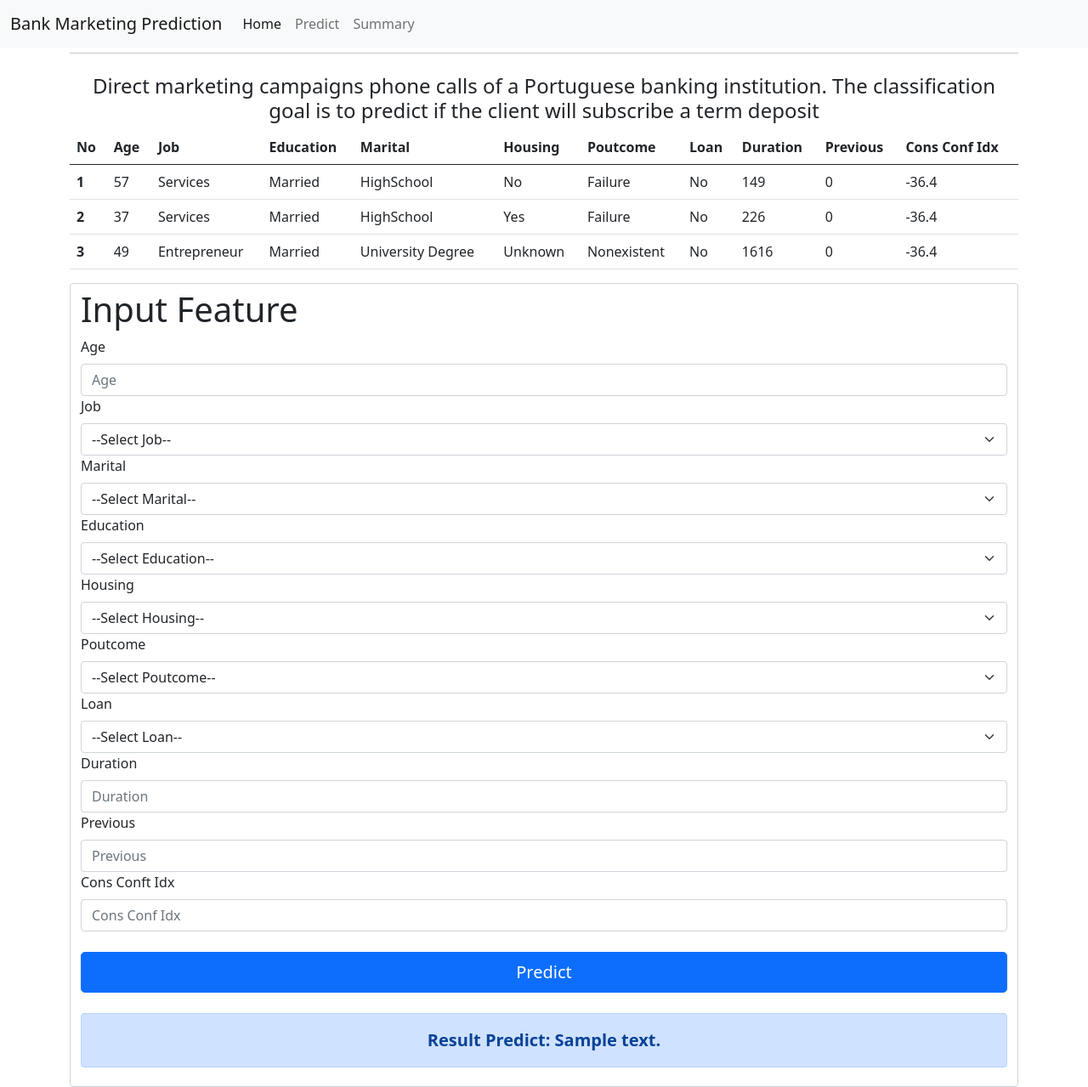
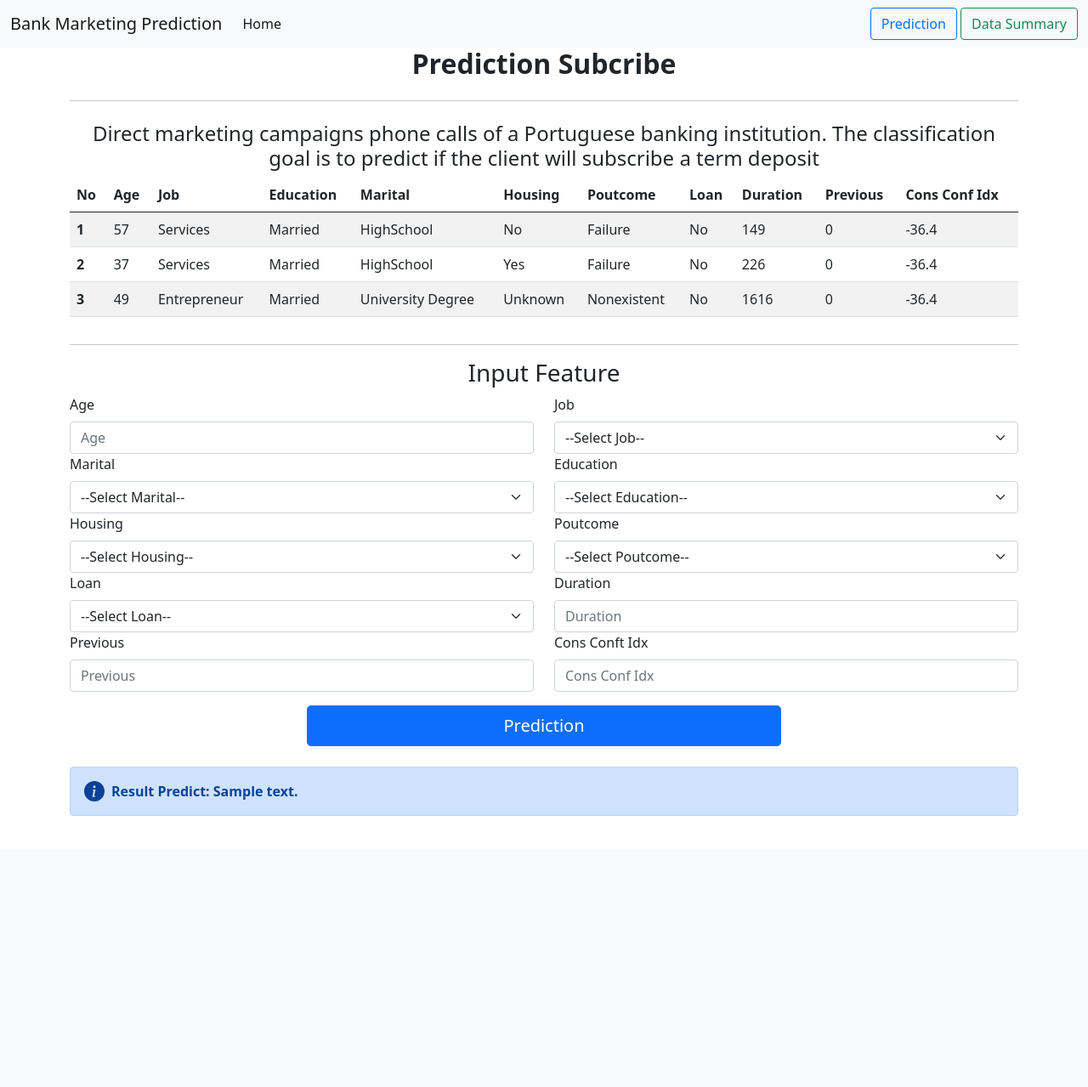
Before and after one commit to RohMad777/milestone2, a Flask app: template templates/predict.html in a window 1280 px wide. Shown: the whole page at 85% size. After the commit the page ends 960 px from the top, so only its background shows below. Run offline with Flask 2, Linux system fonts and the light colour scheme; the template is opened without the code that fills it: most values are stand-ins (such as "Sample title", 1, 10 or a date in 2020); parts of the project's set-up code (start-up, migrations or seed data) failed here and were passed over.

Commit message:
uodate final

```diff
--- a/templates/includes/_navbar.html
+++ b/templates/includes/_navbar.html
@@ -1,23 +1,25 @@
-<div class="container">
-<nav class="navbar navbar-expand-lg navbar-light bg-light navbar fixed-top">
+
+  <nav class="navbar navbar-expand-lg navbar-light bg-light">
     <div class="container-fluid">
       <a class="navbar-brand" href="/">Bank Marketing Prediction</a>
-      <button class="navbar-toggler" type="button" data-bs-toggle="collapse" data-bs-target="#navbarNav" aria-controls="navbarNav" aria-expanded="false" aria-label="Toggle navigation">
+      <button class="navbar-toggler" type="button" data-bs-toggle="collapse" data-bs-target="#navbarTogglerDemo02" aria-controls="navbarTogglerDemo02" aria-expanded="false" aria-label="Toggle navigation">
         <span class="navbar-toggler-icon"></span>
       </button>
-      <div class="collapse navbar-collapse" id="navbarNav">
-        <ul class="navbar-nav">
+      <div class="collapse navbar-collapse" id="navbarTogglerDemo02">
+        <ul class="navbar-nav me-auto mb-2 mb-lg-0">
           <li class="nav-item">
             <a class="nav-link active" aria-current="page" href="/">Home</a>
           </li>
-          <li class="nav-item">
-            <a class="nav-link" href="/predict">Predict</a>
-          </li>
-          <li class="nav-item">
-            <a class="nav-link" href="/data-set">Summary</a>
-          </li>
         </ul>
+        <div class="d-flex">
+          <ul class="navbar-nav me-auto mb-2 mb-lg-0">
+            <li class="nav-item">
+              <a class="btn btn-outline-primary" aria-current="page" type="button" href="/predict">Prediction</a>
+
+              <a class="btn btn-outline-success" type="button" href="/data-set">Data Summary</a>
+            </li>
+          </ul>
+        </div>
       </div>
     </div>
   </nav>
-</div>
--- a/templates/predict.html
+++ b/templates/predict.html
@@ -1,4 +1,4 @@
-{% extends 'layout.html' %} {% block title %} Home {% endblock %} {% block body
+{% extends 'layout.html' %} {% block title %} Prediction {% endblock %} {% block body
     %}
     <!-- Main jumbotron for a primary marketing message or call to action -->
     <div class="container">
@@ -13,7 +13,7 @@
         <!-- Example row of columns -->
         <div class="row justify-content-center">
             <div class="col-md-12 table-responsive">
-                <table class="table table-center">
+                <table class="table table-center table-striped">
                     <thead>
                       <tr>
                         <th scope="col">No</th>
@@ -73,13 +73,16 @@
                   </table>
             </div>
         </div>
+<hr/>
+<h3 class="text-center">Input Feature</h3>
+          <form action="{{ url_for('predict')}}"method="post">
         <div class="row">
-            <div class="col-md-12">
-                <div class="form-control">
-                    <h1>Input Feature</h1>
-                    <form action="{{ url_for('predict')}}"method="post">
+
+          <div class="col-md-6">
             <label for="age" class="form-label">Age</label>
             <input type="number" class="form-control" name="age" placeholder="Age" required="required" />
+          </div>
+          <div class="col-md-6">
             <label for="job" class="form-label">Job</label>
                       <select id="job" name="job" class="form-select" placeholder="Job" required="required">
                         <option value="">--Select Job--</option>
@@ -96,7 +99,8 @@
                         <option value="10">Unemployed</option>
                         <option value="11">Unknown</option>
                       </select>
-
+          </div>
+          <div class="col-md-6">
             <label for="marital" class="form-label">Marital</label>
                       <select id="marital" class="form-select" name="marital" placeholder="Marital" required="required">
                         <option value="">--Select Marital--</option>
@@ -105,7 +109,8 @@
                         <option value="2">Single</option>
                         <option value="3">Unknown</option>
                       </select>
-
+          </div>
+          <div class="col-md-6">
             <label for="education" class="form-label">Education</label>
                       <select id="education" class="form-select" name="education" placeholder="Education" required="required">
                         <option value="">--Select Education--</option>
@@ -113,7 +118,9 @@
                         <option value="1">Professional Course</option>
                         <option value="2">University Degree</option>
                       </select>
+          </div>
 
+          <div class="col-md-6">
             <label for="housing" class="form-label">Housing</label>
             <select id="housing" class="form-select" name="housing" placeholder="Housing" required="required">
               <option value="">--Select Housing--</option>
@@ -121,7 +128,9 @@
               <option value="1">Yes</option>
               <option value="2">Unknown</option>
             </select>
+          </div>
 
+          <div class="col-md-6">
             <label for="poutcome" class="form-label">Poutcome</label>
             <select id="poutcome" class="form-select" name="poutcome" placeholder="Poutcome" required="required">
               <option value="">--Select Poutcome--</option>
@@ -129,7 +138,9 @@
               <option value="1">Failure</option>
               <option value="2">Success</option>
             </select>
+          </div>
 
+          <div class="col-md-6">
             <label for="loan" class="form-label">Loan</label>
                       <select id="loan" class="form-select" name="loan", placeholder="Loan", required="required">
                         <option value="">--Select Loan--</option>
@@ -137,25 +148,40 @@
                         <option value="1">Yes</option>
                         <option value="2">Unknown</option>
                       </select>
+          </div>
 
+          <div class="col-md-6">
             <label for="duration" class="form-label">Duration</label>
             <input type="number" class="form-control"  name="duration" placeholder="Duration" required="required" />
+          </div>
 
+          <div class="col-md-6">
             <label for="previous" class="form-label">Previous</label>
                       <input type="number" class="form-control"  name="previous" placeholder="Previous" required="required" />
+          </div>
 
+          <div class="col-md-6 mb-3">
             <label for="const" class="form-label">Cons Conft Idx</label>
             <input type="number" class="form-control"  name="cons_conf_idx" placeholder="Cons Conf Idx" required="required" />
-                      <br/>
+          </div>
 
-                        <div class="d-grid gap-2">
-                          <button type="submit" class="btn btn-primary btn-block btn-lg">Predict</button>
+          <div class="col-md-12 mb-4">
+            <div class="d-grid gap-2 col-6 mx-auto">
+              <button type="submit" class="btn btn-primary btn-block btn-lg">Prediction</button>
             </div>
-                        <br/>
+          </div>
         </form>
 
-                   <p class="alert alert-primary text-center fs-5 fw-bold" role="alert">Result Predict: {{prediction_text}}</p>
-
+        <div class="col-md-12 mb-4 text-center">
+        <svg xmlns="http://www.w3.org/2000/svg" style="display: none;">
+          <symbol id="info-fill" fill="currentColor" viewBox="0 0 16 16">
+            <path d="M8 16A8 8 0 1 0 8 0a8 8 0 0 0 0 16zm.93-9.412-1 4.705c-.07.34.029.533.304.533.194 0 .487-.07.686-.246l-.088.416c-.287.346-.92.598-1.465.598-.703 0-1.002-.422-.808-1.319l.738-3.468c.064-.293.006-.399-.287-.47l-.451-.081.082-.381 2.29-.287zM8 5.5a1 1 0 1 1 0-2 1 1 0 0 1 0 2z"/>
+          </symbol>
+        </svg>
+        <div class="alert alert-primary d-flex align-items-center text-center" role="alert">
+          <svg class="bi flex-shrink-0 me-2" width="24" height="24" role="img" aria-label="Info:"><use xlink:href="#info-fill"/></svg>
+          <div class="fw-bold">
+            Result Predict: {{prediction_text}}
           </div>
         </div>
         </div>
```
Also changed, not shown: static/css/styles.css (deleted, +0 -67 lines), templates/home.html (+13 -5 lines). Lines whose indentation alone changed are shown as unchanged.
